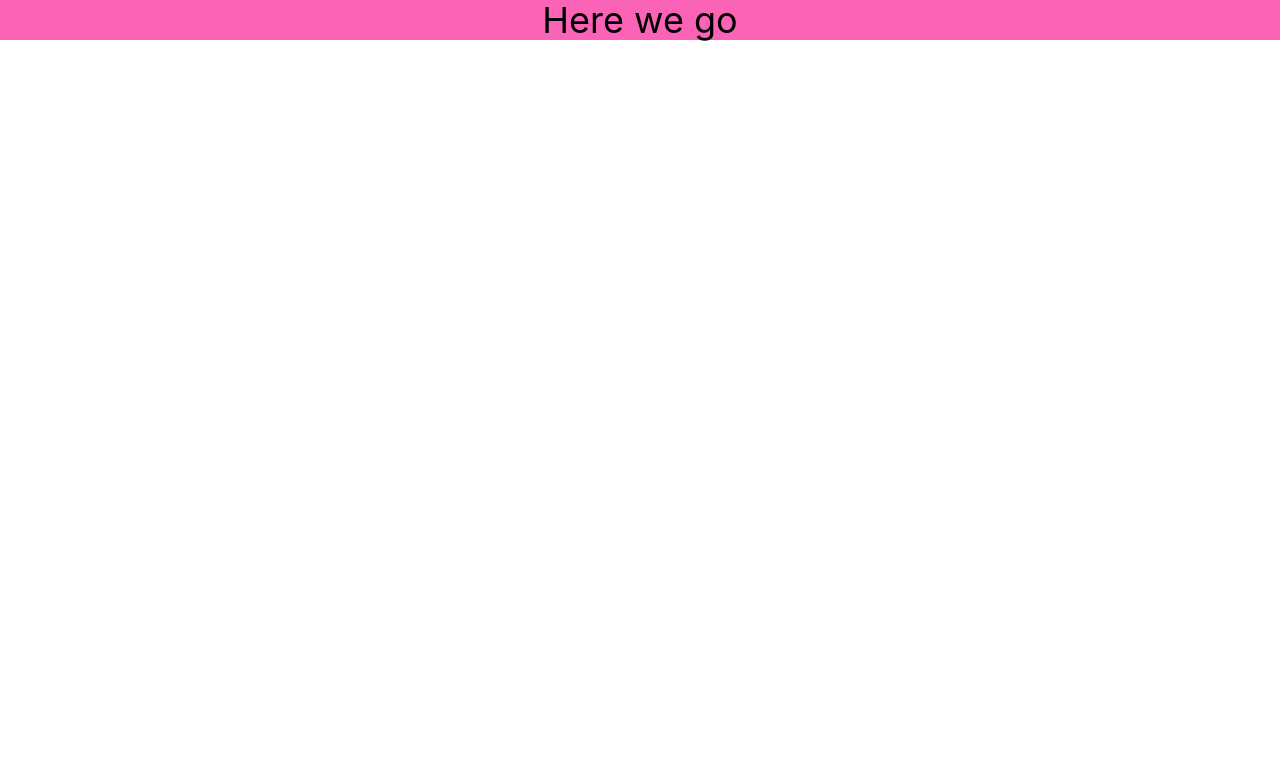
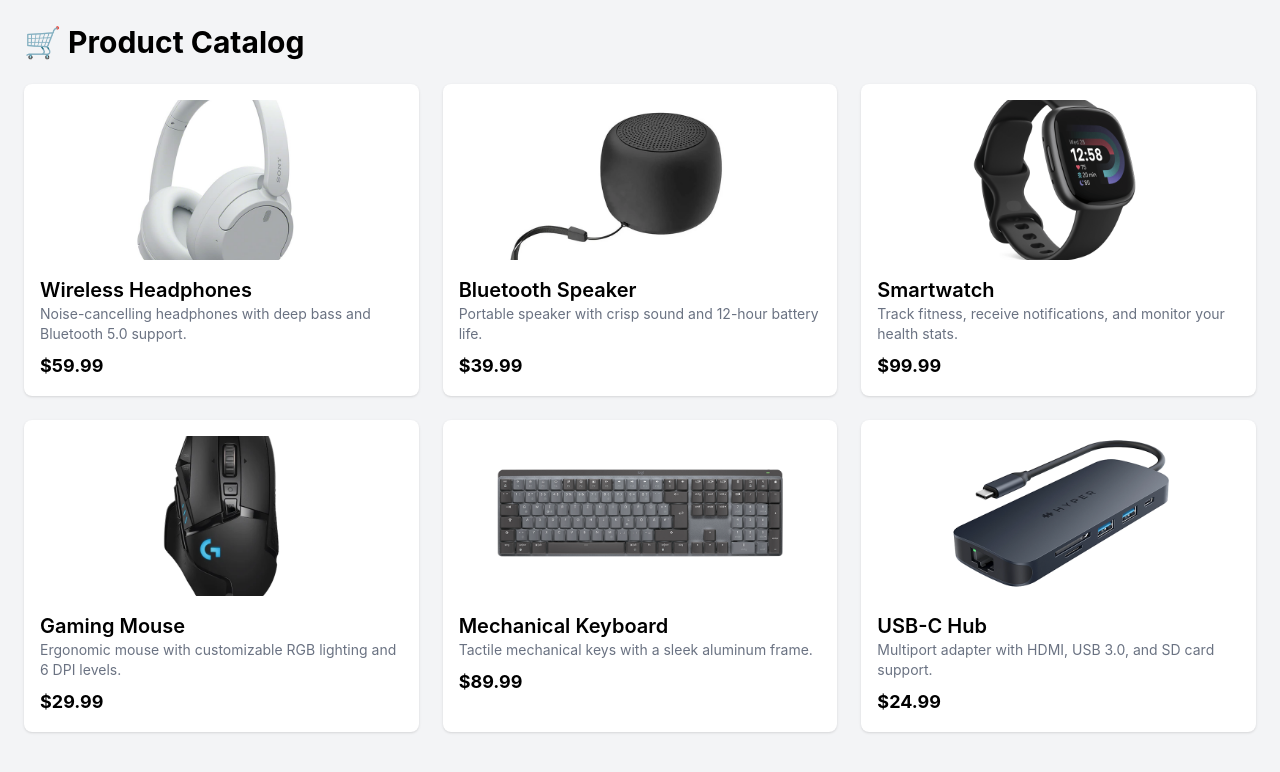
Before and after one commit to heliosalesjr/sc-ui, a React (Vite) app: page / in a window 1280 px wide. Shown: the top 772 px of the page. Built offline with nearby package versions, Linux system fonts and the light colour scheme; data requests are answered from the project's data file.

Commit message:
running the server through the app jsx

```diff
--- a/package.json
+++ b/package.json
@@ -8,7 +8,7 @@
     "build": "vite build",
     "lint": "eslint .",
     "preview": "vite preview",
-    "json-server": "json-server src/data/db.json --port 8000"
+    "json-server": "json-server src/data/db.json --port 8110"
   },
   "dependencies": {
     "@tailwindcss/vite": "^4.1.12",
--- a/src/App.jsx
+++ b/src/App.jsx
@@ -1,9 +1,51 @@
-const App = () => {
+import { useEffect, useState } from 'react';
+
+export default function App() {
+  const [products, setProducts] = useState([]);
+  const [loading, setLoading] = useState(true);
+  const [error, setError] = useState(null);
+
+  useEffect(() => {
+    const fetchProducts = async () => {
+      try {
+        const res = await fetch('http://localhost:8110/products');
+        if (!res.ok) throw new Error('Failed to fetch products');
+        const data = await res.json();
+        setProducts(data);
+      } catch (err) {
+        setError(err.message);
+      } finally {
+        setLoading(false);
+      }
+    };
+
+    fetchProducts();
+  }, []);
+
   return (
-    <div>
-      <h1 className="text-4xl text-center bg-pink-400">Here we go</h1>
+    <div className='min-h-screen bg-gray-100 p-6'>
+      <h1 className='text-3xl font-bold mb-6'>🛒 Product Catalog</h1>
+
+      {loading && <p>Loading...</p>}
+      {error && <p className='text-red-500'>❌ {error}</p>}
+
+      <div className='grid grid-cols-1 sm:grid-cols-2 md:grid-cols-3 gap-6'>
+        {products.map((product) => (
+          <div
+            key={product.id}
+            className='bg-white rounded-lg shadow p-4 flex flex-col'
+          >
+            <img
+              src={product.image}
+              alt={product.name}
+              className='h-40 object-cover rounded mb-4'
+            />
+            <h2 className='text-xl font-semibold'>{product.name}</h2>
+            <p className='text-gray-500 text-sm mb-2'>{product.description}</p>
+            <p className='font-bold text-lg'>${product.price.toFixed(2)}</p>
+          </div>
+        ))}
+      </div>
     </div>
-   );
+  );
 }
-
-export default App;
```
